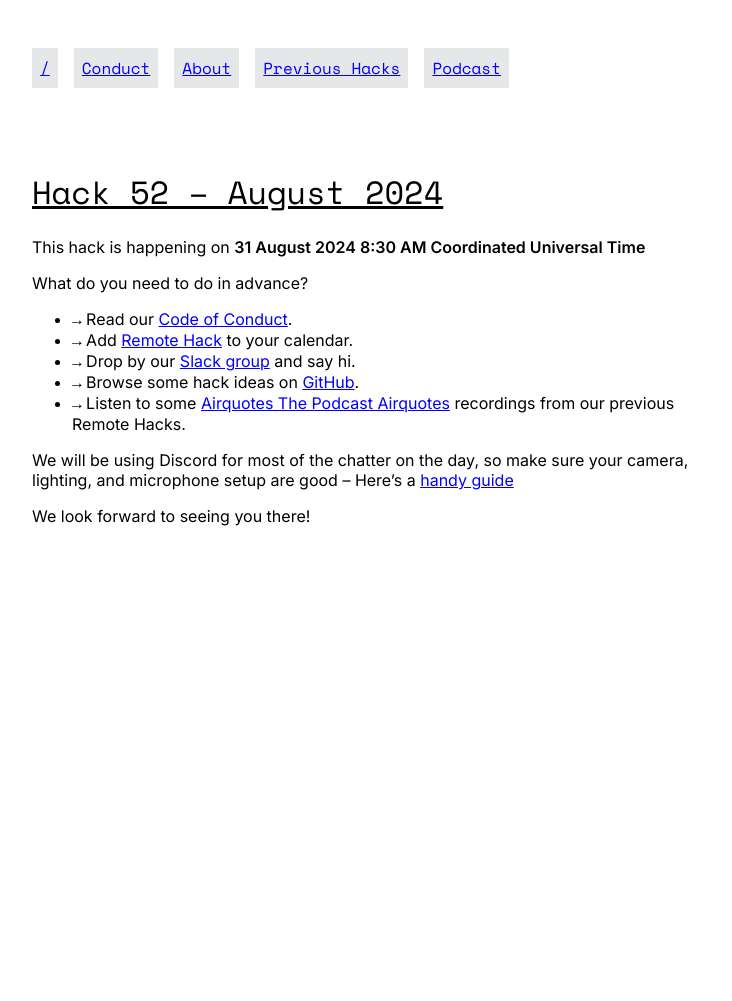
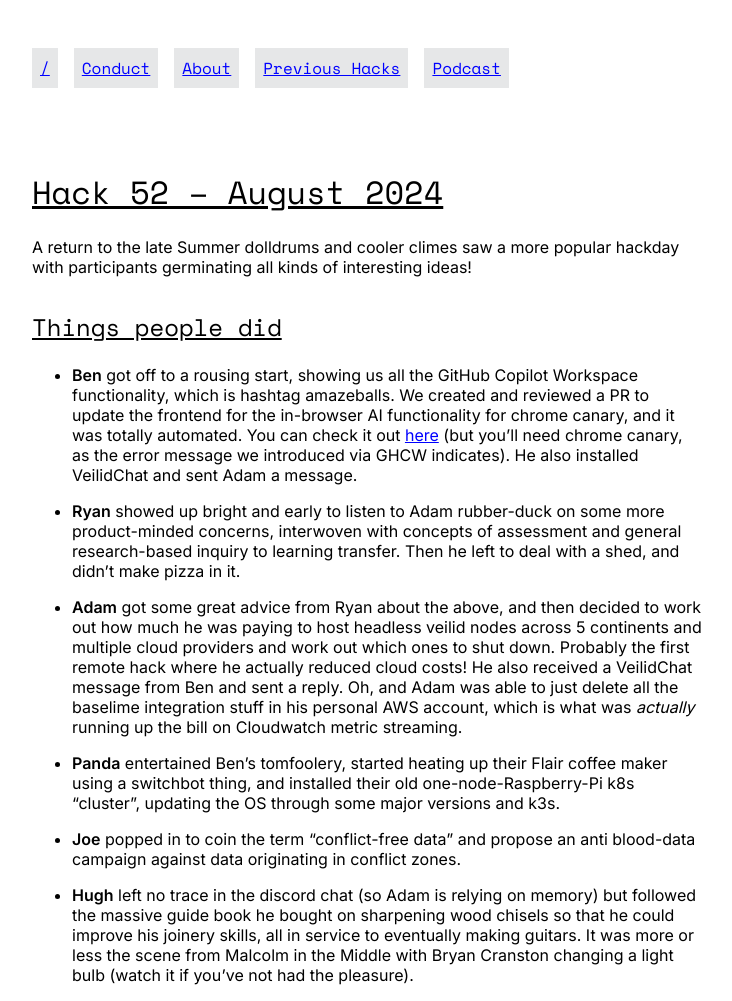
Before and after one commit to remotehack/remotehack.github.io, a Jekyll site: the page built from _hacks/52.md, in a window 1280 px wide. Shown: the whole page, without its empty margins (272-1004 px from the left). Built offline with Jekyll 4.4.1, drawn with Linux system fonts in a browser that asks for light colours; before the commit the page ends 900 px from its top, so only the background shows below that.

Commit message:
add writeup for August 2024 (#219)
* add writeup for August 2024

* Update 52.md

---------

Co-authored-by: Panda Rushwood <panda@ticklethepanda.dev>

```diff
--- a/_hacks/52.md
+++ b/_hacks/52.md
@@ -1,5 +1,20 @@
 ---
 hack_number: 52
 date: 2024-08-31
-upcoming: true
 ---
+
+A return to the late Summer dolldrums and cooler climes saw a more popular hackday with participants germinating all kinds of interesting ideas!
+
+## Things people did
+
+- **Ben** got off to a rousing start, showing us all the GitHub Copilot Workspace functionality, which is hashtag amazeballs. We created and reviewed a PR to update the frontend for the in-browser AI functionality for chrome canary, and it was totally automated. You can check it out [here](https://remotehack.space/ai/) (but you'll need chrome canary, as the error message we introduced via GHCW indicates). He also installed VeilidChat and sent Adam a message.
+
+- **Ryan** showed up bright and early to listen to Adam rubber-duck on some more product-minded concerns, interwoven with concepts of assessment and general research-based inquiry to learning transfer. Then he left to deal with a shed, and didn't make pizza in it.
+
+- **Adam** got some great advice from Ryan about the above, and then decided to work out how much he was paying to host headless veilid nodes across 5 continents and multiple cloud providers and work out which ones to shut down. Probably the first remote hack where he actually reduced cloud costs! He also received a VeilidChat message from Ben and sent a reply. Oh, and Adam was able to just delete all the baselime integration stuff in his personal AWS account, which is what was _actually_ running up the bill on Cloudwatch metric streaming.
+
+- **Panda** entertained Ben's tomfoolery, started heating up their Flair coffee maker using a switchbot thing, and installed their old one-node-Raspberry-Pi k8s "cluster", updating the OS through some major versions and k3s.
+
+- **Joe** popped in to coin the term "conflict-free data" and propose an anti blood-data campaign against data originating in conflict zones.
+
+- **Hugh** left no trace in the discord chat (so Adam is relying on memory) but followed the massive guide book he bought on sharpening wood chisels so that he could improve his joinery skills, all in service to eventually making guitars. It was more or less the scene from Malcolm in the Middle with Bryan Cranston changing a light bulb (watch it if you've not had the pleasure).
```
